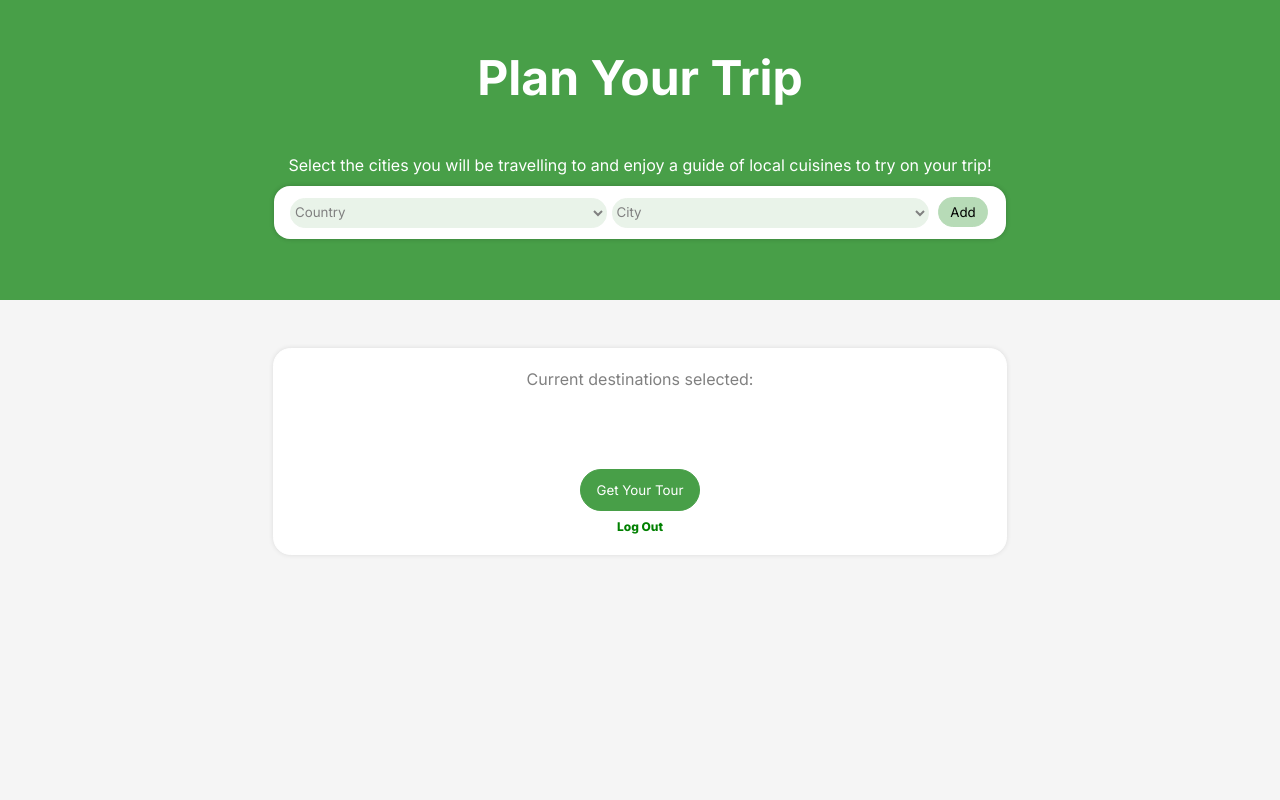
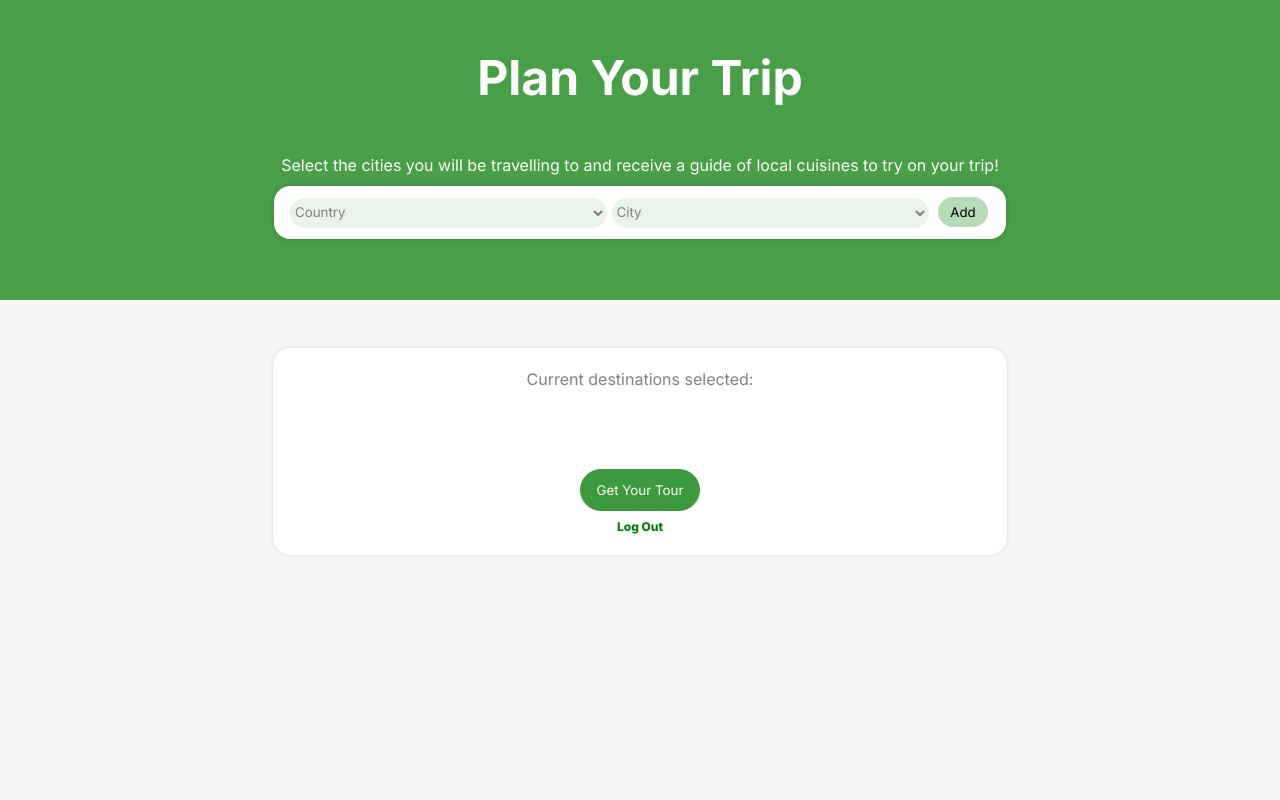
Before and after one commit to leticiahuang/FoodieTravels, a Django app: template getFoods/templates/getFoods/plan_trip.html in a window 1280 px wide. Run offline with Django 5.2, Linux system fonts and the light colour scheme; the template is opened without the code that fills it, so the values that code supplies are empty; parts of the project's set-up code (start-up, migrations or seed data) failed here and were passed over.

Commit message:
made some css changes

```diff
--- a/getFoods/static/css/style.css
+++ b/getFoods/static/css/style.css
@@ -52,7 +52,7 @@ h1 {
     font-size: 12px;
     color: grey;
     background: white;
-    padding-left: 8px;
+    padding: 8px;
 }
 
 /* for login user input */
@@ -71,8 +71,8 @@ input {
 }
 
 .submit-btn {
-    border: 1px solid rgb(72, 159, 72);
-    background-color: rgb(72, 159, 72);
+    border: 1px solid rgb(60, 153, 60);
+    background-color: rgb(60, 153, 60);
     color: white;
     border-radius: 2em;
     margin: 2rem 0 0.5rem;
@@ -238,7 +238,7 @@ select {
     color:green;
     text-align:center;
     margin: 4rem 0 7rem;
-    font-size: 80px;
+    font-size: 55px;
 }
 
 .city {
@@ -292,6 +292,10 @@ select {
     font-weight: 650;
 }
 
+#all-destinations {
+    margin-bottom: 5rem;
+}
+
 #logout-link {
     text-decoration: none;
     color: green;
--- a/getFoods/templates/getFoods/plan_trip.html
+++ b/getFoods/templates/getFoods/plan_trip.html
@@ -32,7 +32,7 @@
 <div class="plan-trip-page-container">
     <div id="plan-trip-green">
         <h1 style="margin: 3rem 0;">Plan Your Trip</h1>
-        <p>Select the cities you will be travelling to and enjoy a guide of local cuisines to try on your trip!</p>
+        <p>Select the cities you will be travelling to and receive a guide of local cuisines to try on your trip!</p>
 
         <!-- '' means go to same page -->
         <form method="post" action='' id="plan-trip-form">
```
